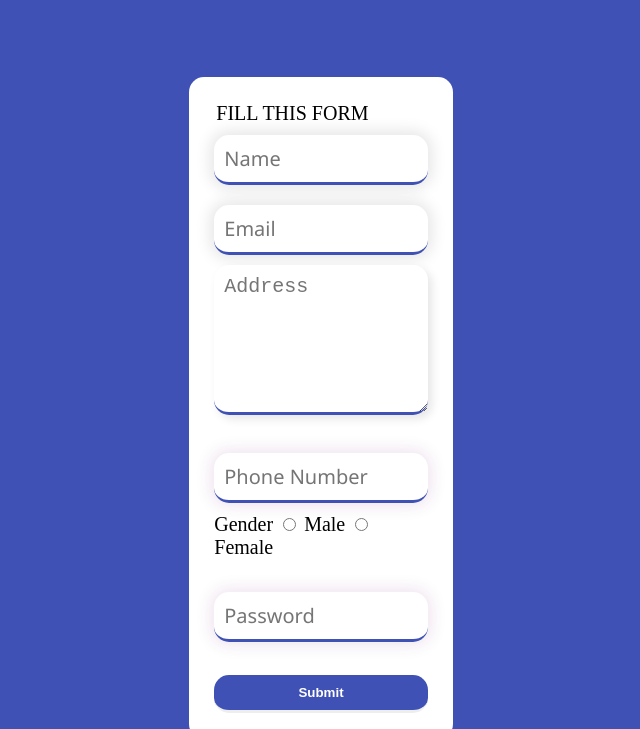
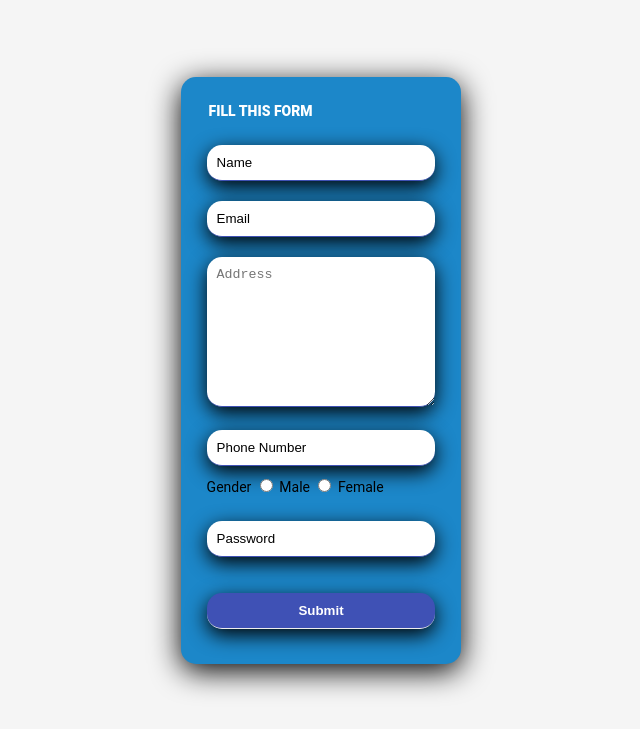
Before and after one commit to ObomNsikakabasi/SideHustle, a plain HTML site: page index.html in a window 1280 px wide. Shown: the part 223-952 px from the top of the page, without its empty margins (519-1159 px from the left). Drawn offline with Linux system fonts and the light colour scheme.

Commit message:
New correction on box shadows and margins with a little touch of hoving effects

```diff
--- a/index.html
+++ b/index.html
@@ -10,6 +10,7 @@
             *, *:before, *:after {
                 box-sizing: border-box;
                 border-radius: 15px;
+
             }
 
             form{
@@ -17,74 +18,89 @@
                 padding: 2%;
                 margin: 300px 300px;
                 margin-left: 700px;
-                align-self: center;
-                position: relative;
+                position: static;
+                box-shadow: 0 7px 30px black;
+                background: #1c87c9;
+            }
+
+            input:hover {
+            background: rgb(233, 228, 228);
+      }
+
+            input[type=submit]:hover {
+            background: rgb(3, 250, 77);
+      }
+
+            legend {
+                color: #fff;
+                font-weight: 800;
+            }
+
+
+            input::placeholder {
+            color: black;
             }
 
             body{
-                background-color: #3f51b5;
+                background-color: whitesmoke;
                 text-decoration: none;
-                font-size: 20px;
+                min-height: 100%;
+                padding: 0;
+                margin: 0;
+                font-family: Roboto, Arial, sans-serif;
+                font-size: 14px;
             }
 
             input[type=text] {
                 padding: 10px;
                 border: 0;
-                box-shadow: 0 0 15px 4px rgba(5, 5, 10, 0.10);
+                box-shadow: 0 6px 20px black;
                 border-radius: 15px;
-                border-bottom: 3px solid #3f51b5;
+                border-bottom: 1px solid #3f51b5;
                 width: 100%;
                 margin: 10px 0;
-                font-family: 'Segoe UI', Tahoma, Geneva, Verdana, sans-serif;
-                font-size: inherit;
             }
 
             input[type=number] {
                 padding: 10px;
                 border: 0;
-                box-shadow: 0 0 15px 4px rgba(112, 7, 112, 0.1);
+                box-shadow: 0 6px 20px black;
                 border-radius: 15px;
-                border-bottom: 3px solid #3f51b5;
+                border-bottom: 1px solid #3f51b5;
                 width: 100%;
                 margin: 10px 0;
-                font-family: 'Segoe UI', Tahoma, Geneva, Verdana, sans-serif;
-                font-size: inherit;
             }
 
             input[type=password] {
                 padding: 10px;
                 border: 0;
-                box-shadow: 0 0 15px 4px rgba(112, 7, 112, 0.1);
+                box-shadow: 0 6px 20px black;
                 border-radius: 15px;
-                border-bottom: 3px solid #3f51b5;
+                border-bottom: 1px solid #3f51b5;
                 width: 100%;
                 margin: 10px 0;
-                font-family: 'Segoe UI', Tahoma, Geneva, Verdana, sans-serif;
-                font-size: inherit;
             }
 
             input[type=email] {
                 padding: 10px;
                 border: 0;
-                box-shadow: 0 0 15px 4px rgba(5, 5, 10, 0.10);
+                box-shadow: 0 6px 20px black;
                 border-radius: 15px;
-                border-bottom: 3px solid #3f51b5;
+                border-bottom: 1px solid #3f51b5;
                 width: 100%;
                 margin: 10px 0;
-                font-family: 'Segoe UI', Tahoma, Geneva, Verdana, sans-serif;
-                font-size: inherit;
             }
 
             textarea{
                 width: 100%;
                 resize: vertical;
-                font-size: 20px;
                 padding: 10px;
                 border-radius: 15px;
                 border: 0;
-                border-bottom: 3px solid #3f51b5;
-                box-shadow: 4px 4px 10px rgba(5, 5, 10, 0.10);
+                border-bottom: 1px solid #3f51b5;
+                box-shadow: 0 6px 20px black;
                 height: 150px;
+                margin: 10px 0;
             }
 
             input[type=submit] {
@@ -92,13 +108,16 @@
                 -webkit-appearance: none;
                 padding: 10px;
                 border: 0;
-                border-bottom: 3px solid #eee;
+                border-bottom: 1px solid #eee;
                 background-color: #3f51b5;
                 color: #fff;
-                font-weight: 600;
+                font-weight: 800;
                 border-radius: 15px;
                 width: 100%;
-
+                box-shadow: 0 6px 20px black;
+                margin: 10px 0;
+                cursor: pointer;
+                transition: box-shadow 500ms ease;
             }
     </style>
 
@@ -106,23 +125,16 @@
 <body>
     <form action="#">
 
-        <legend>FILL THIS FORM</legend>
+        <legend>FILL THIS FORM</legend><br>
 
         <input type="text" placeholder="Name" required><br>
-
         <input type="Email" id="email" placeholder="Email" required><br>
-
-        <textarea placeholder="Address" id="" cols="20" rows="3"></textarea><br><br>
-
+        <textarea placeholder="Address" id="" cols="20" rows="3"></textarea><br>
         <input type="number" placeholder="Phone Number"><br>
-
-
         <label>Gender</label>
         <input type="radio" name="Male" /> Male
         <input type="radio" name="Female" /> Female <br>
-
         <br><input type="Password" id="password" placeholder="Password" required><br>
-
         <br><input type="submit" value="Submit" onclick="alert('Successful Submission')"><br>
 
     </form>
```
